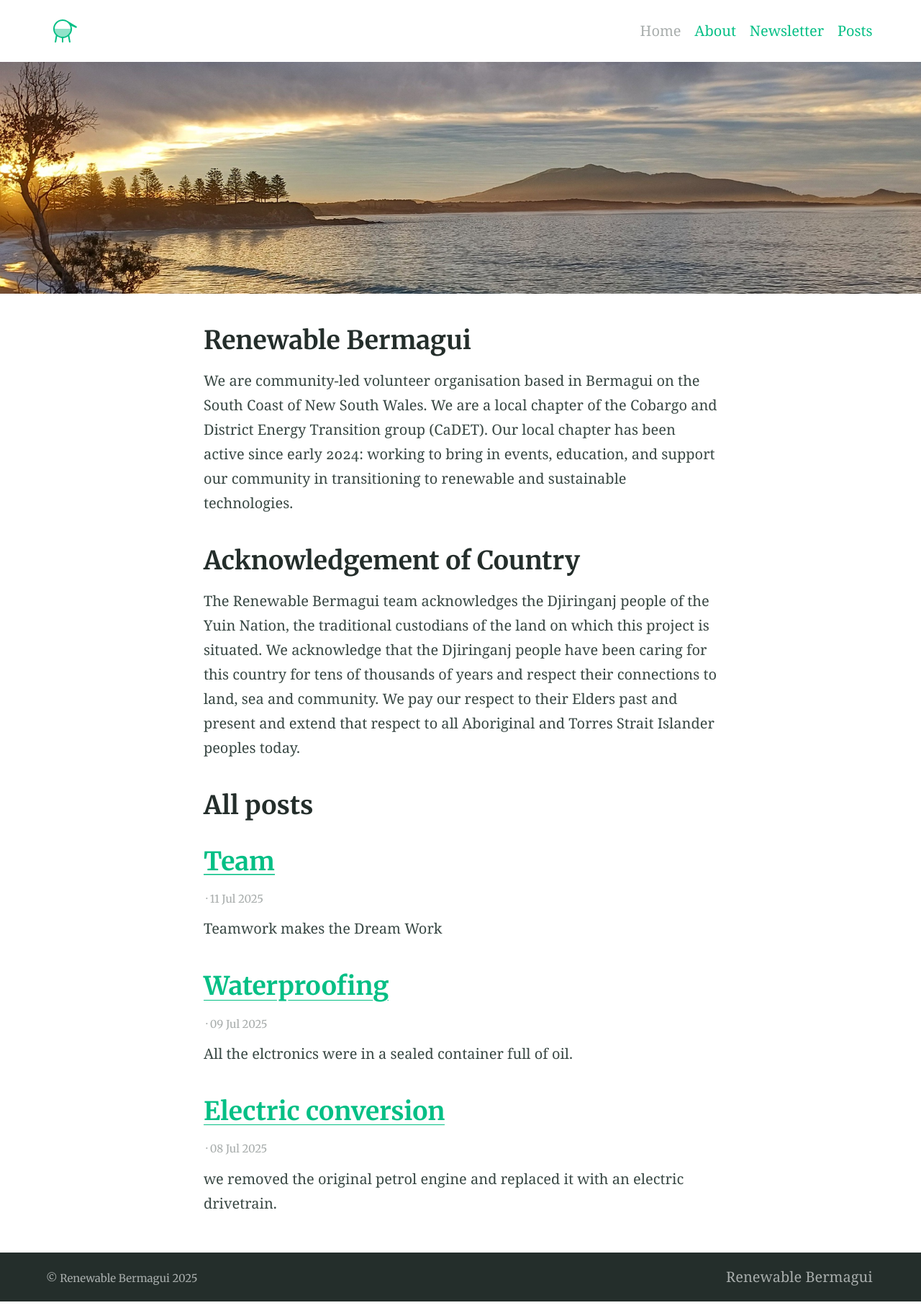
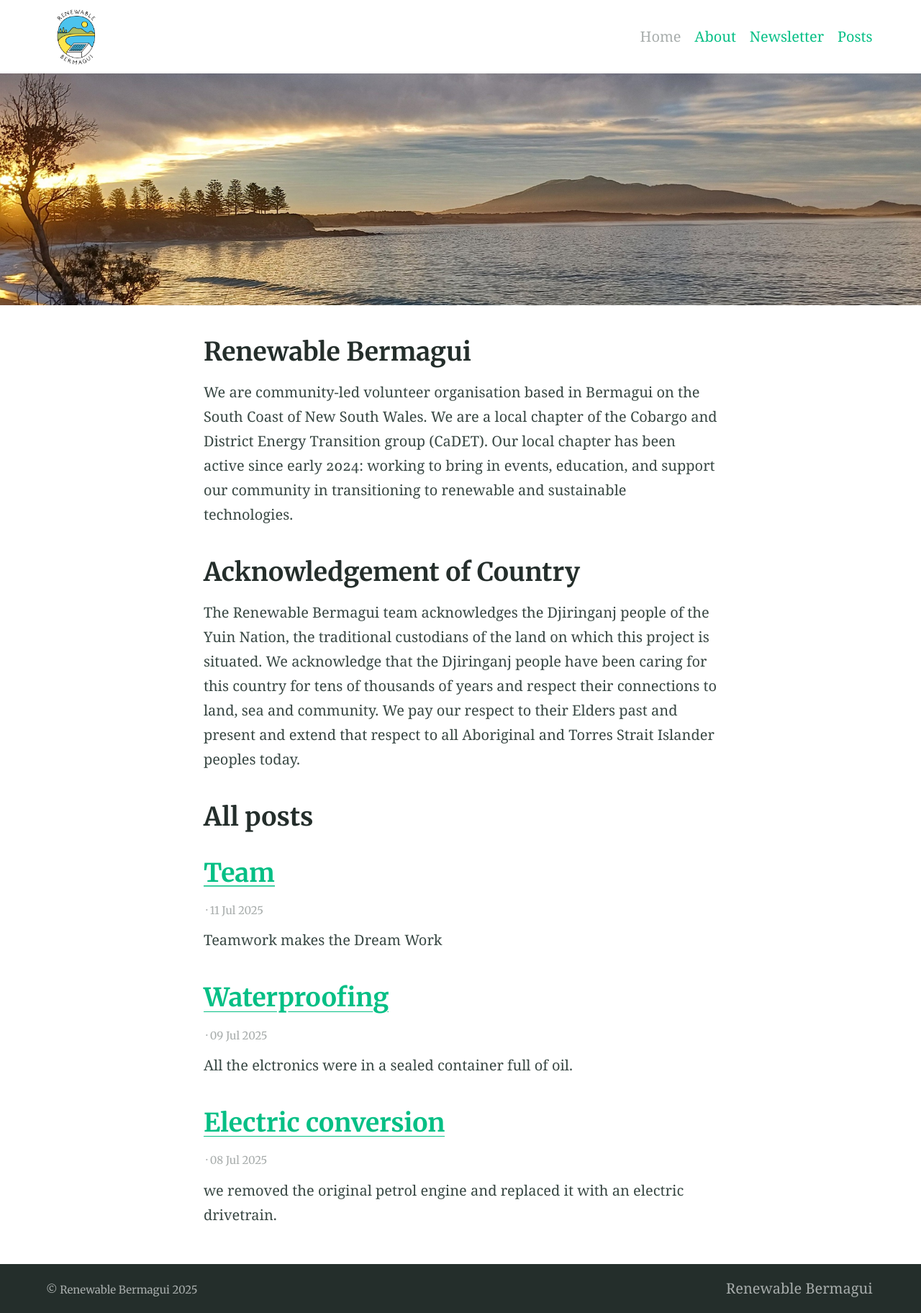
Before and after one commit to renewablebermagui/renewablebermagui.github.io, a Jekyll site: the page built from index.md, in a window 1280 px wide. Shown: the whole page at 72% size. Built offline with Jekyll 4.4.1, drawn with Linux system fonts in a browser that asks for light colours; our own code applies the rules of GitHub Pages for plain Markdown files.

Commit message:
updated logo

```diff
--- a/_config.yml
+++ b/_config.yml
@@ -11,7 +11,7 @@
 paginate: 5
 paginate_path: "/posts/page:num/"
 
-logo: "/assets/logos/logo.svg" # Site logo, also used in jekyll-seo-tag
+logo: "/assets/logos/RBlogo_colour.png" # Site logo, also used in jekyll-seo-tag
 
 navigation_header:
 - title: Home
```
Also changed, not shown: assets/logos/RBlogo_colour.png (added).
